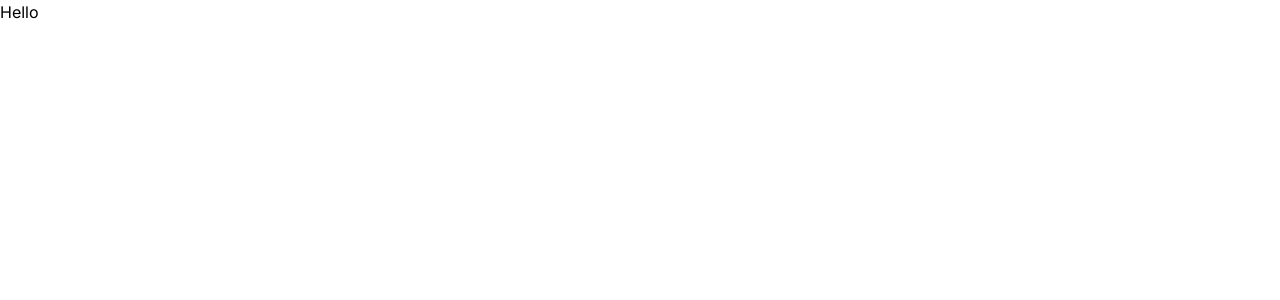
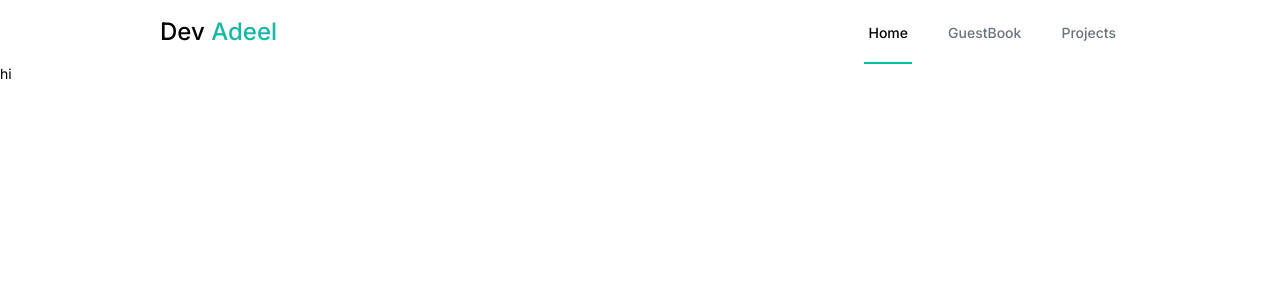
Before and after one commit to DevAdeelAhmad/simple-portfolio, a Next.js app: page / in a window 1280 px wide. Shown: the top 300 px of the page. Built offline with nearby package versions, Linux system fonts and the light colour scheme.

Commit message:
navbar complete

```diff
--- a/app/components/Navbar.tsx
+++ b/app/components/Navbar.tsx
@@ -1,14 +1,92 @@
 "use client";
 
 import { Disclosure } from "@headlessui/react";
+import Link from "next/link";
+import { usePathname } from "next/navigation";
 
 export default function Navbar() {
+  let pathname = usePathname() || "/";
+
   return (
     <>
       <Disclosure as="nav">
-        {({open}) => (
-            <>
-            </>
+        {({ open }) => (
+          <>
+            <div className="max-w-5xl mx-auto px-4 sm:px-6 lg:px-8">
+              <div className="flex justify-between h-16">
+                <div className="flex justify-between w-full">
+                  <div className="flex items-center">
+                    <Link href="/">
+                      <h1 className="text-2xl font-medium">
+                        Dev <span className="text-teal-500">Adeel</span>
+                      </h1>
+                    </Link>
+                  </div>
+                  <div className="hidden sm:ml-6 sm:flex sm:space-x-8 sm:items-center">
+                    <Link
+                      href="/"
+                      prefetch
+                      className={`${pathname === "/"
+                        ? "border-teal-500 dark:text-white h-full inline-flex items-center px-1 pt-1 border-b-2 text-sm font-medium"
+                        : "border-transparent text-gray-500 dark:text-gray-500 dark:hover:text-white inline-flex items-center px-1 pt-1 border-b-2 text-sm font-medium"
+                        }`}
+                    >
+                      Home
+                    </Link>
+                    <Link
+                      href="/guestbook"
+                      prefetch
+                      className={`${pathname === "/guestbook"
+                        ? "border-teal-500 dark:text-white h-full inline-flex items-center px-1 pt-1 border-b-2 text-sm font-medium"
+                        : "border-transparent text-gray-500 dark:text-gray-500 dark:hover:text-white inline-flex items-center px-1 pt-1 border-b-2 text-sm font-medium"
+                        }`}
+                    >
+                      GuestBook
+                    </Link>
+                    <Link
+                      href="/projects"
+                      prefetch
+                      className={`${pathname === "/projects"
+                        ? "border-teal-500 dark:text-white h-full inline-flex items-center px-1 pt-1 border-b-2 text-sm font-medium"
+                        : "border-transparent text-gray-500 dark:text-gray-500 dark:hover:text-white inline-flex items-center px-1 pt-1 border-b-2 text-sm font-medium"
+                        }`}
+                    >
+                      Projects
+                    </Link>
+                  </div>
+                </div>
+                <div className="-mr-2 flex items-center sm:hidden">
+                  <Disclosure.Button className="inline-flex items-center justify-center p-2 rounded-md text-gray-400 hover:text-gray-500 hover:bg-gray-100 focus:outline-none focus:ring-2 focus:ring-inset focus:ring-teal-500 dark:hover:bg-gray-800">
+                    {open ? (
+                      <svg xmlns="http://www.w3.org/2000/svg" fill="none" viewBox="0 0 24 24" strokeWidth={1.5} stroke="currentColor" className="w-6 h-6">
+                        <path strokeLinecap="round" strokeLinejoin="round" d="M6 18L18 6M6 6l12 12" />
+                      </svg>
+
+                    ) : (
+                      <svg xmlns="http://www.w3.org/2000/svg" fill="none" viewBox="0 0 24 24" strokeWidth={1.5} stroke="currentColor" className="w-6 h-6">
+                        <path strokeLinecap="round" strokeLinejoin="round" d="M3.75 6.75h16.5M3.75 12h16.5m-16.5 5.25h16.5" />
+                      </svg>
+
+                    )}
+                  </Disclosure.Button>
+                </div>
+              </div>
+            </div>
+
+            <Disclosure.Panel className="sm:hidden">
+              <div className="pt-2 pb-3 space-y-1">
+                <Link href='/' prefetch className={`${pathname === '/' ? 'bg-teal-50 border-teal-500 text-teal-500 block pl-3 pr-4 py-2 border-l-4 text-base font-medium dark:bg-gray-800' : 'border-transparent text-gray-500 hover:bg-gray-50 hover:border-gray-300 hover:text-white block pl-3 pr-4 py-2 dark:hover:bg-gray-700 border-l-4 text-base font-medium dark:text-white'}`}>
+                  Home
+                </Link>
+                <Link href='/guestbook' prefetch className={`${pathname === '/guestbook' ? 'bg-teal-50 border-teal-500 text-teal-500 block pl-3 pr-4 py-2 border-l-4 text-base font-medium dark:bg-gray-800' : 'border-transparent text-gray-500 hover:bg-gray-50 hover:border-gray-300 hover:text-white block pl-3 pr-4 py-2 dark:hover:bg-gray-700 border-l-4 text-base font-medium dark:text-white'}`}>
+                  GuestBook
+                </Link>
+                <Link href='/projects' prefetch className={`${pathname === '/projects' ? 'bg-teal-50 border-teal-500 text-teal-500 block pl-3 pr-4 py-2 border-l-4 text-base font-medium dark:bg-gray-800' : 'border-transparent text-gray-500 hover:bg-gray-50 hover:border-gray-300 hover:text-white block pl-3 pr-4 py-2 dark:hover:bg-gray-700 border-l-4 text-base font-medium dark:text-white'}`}>
+                  Projects
+                </Link>
+              </div>
+            </Disclosure.Panel>
+          </>
         )}
       </Disclosure>
     </>
--- a/app/layout.tsx
+++ b/app/layout.tsx
@@ -1,6 +1,7 @@
 import "./globals.css";
 import type { Metadata } from "next";
 import { Inter } from "next/font/google";
+import Navbar from "./components/Navbar";
 
 const inter = Inter({ subsets: ["latin"] });
 
@@ -20,6 +21,7 @@ export default function RootLayout({
         className={`${inter.className} bg-white text-black dark:bg-[#090908] dark:text-white h-full selection:bg-gray-50
          dark:selection:bg-gray-800`}
       >
+        <Navbar/>
         {children}
       </body>
     </html>
--- a/app/page.tsx
+++ b/app/page.tsx
@@ -2,6 +2,6 @@ import Image from 'next/image'
 
 export default function Home() {
   return (
-    <h1>Hello</h1>
+    <p className='text-sm'>hi</p>
   )
 }
```
